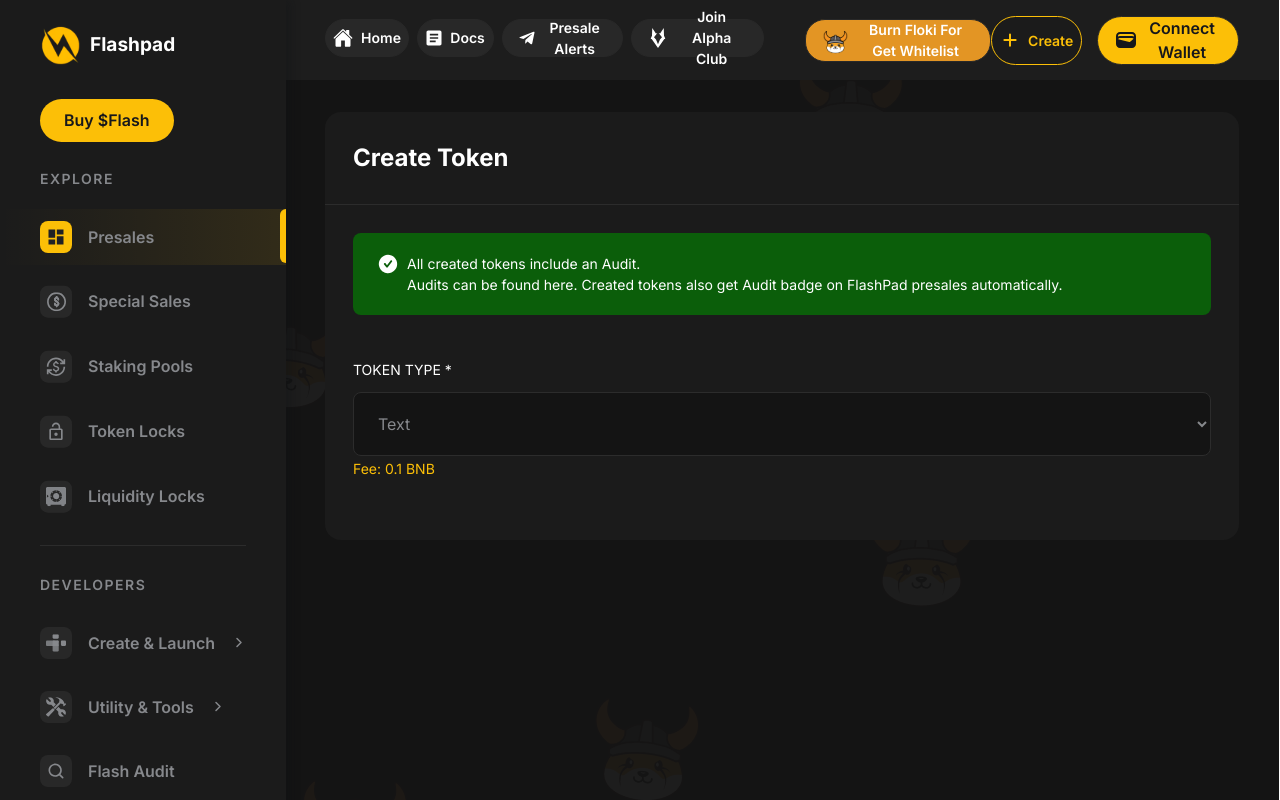
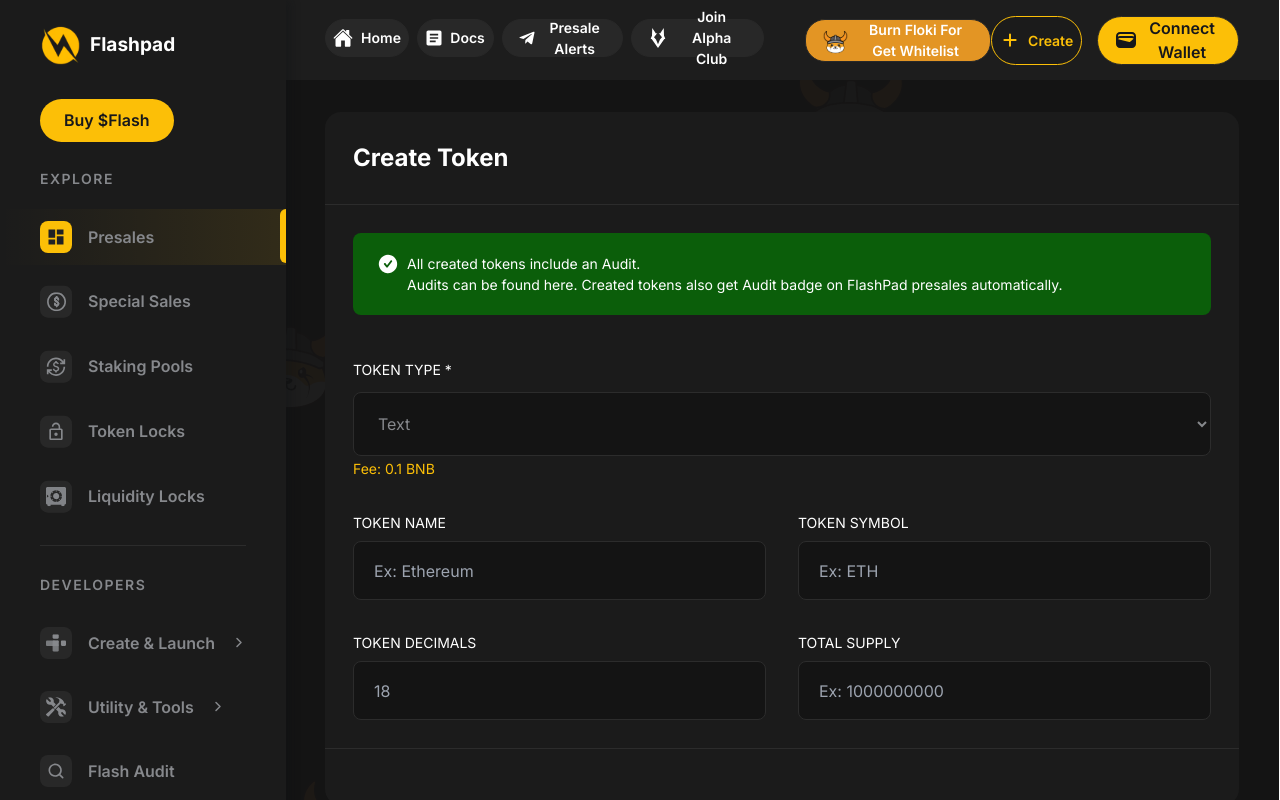
Before and after one commit to bullpull02/Lightning-launchpad-frontend, a Next.js app: page /create-token in a window 1280 px wide. Shown: the top 800 px of the page. Built offline with nearby package versions, Linux system fonts and the light colour scheme.

Commit message:
update the create-token page

```diff
--- a/src/app/create-token/page.js
+++ b/src/app/create-token/page.js
@@ -6,6 +6,7 @@
 import DefaultCard from "@/components/Card/DefaultCard";
 import Success from "@/components/Alert/Success";
 import DefaultSelect from "@/components/Form/DefaultSelect";
+import Input from "@/components/Form/Input";
 
 //! import Image
 import BurnImage from "@/assets/image/burn-image.png";
@@ -22,7 +23,15 @@
               <span className="text-[14px] text-[#FCBF07]">Fee: 0.1 BNB</span>
             </div>
 
-            <div className="flex flex-row"></div>
+            <div className="flex flex-row gap-8">
+              <Input label="token name" placeholder="Ex: Ethereum" />
+              <Input label="Token Symbol" placeholder="Ex: ETH" />
+            </div>
+
+            <div className="flex flex-row gap-8">
+              <Input label="Token Decimals" placeholder="18" />
+              <Input label="Total Supply" placeholder="Ex: 1000000000" />
+            </div>
           </div>
         </div>
       </DefaultCard>
--- a/src/components/Card/DefaultCard/index.js
+++ b/src/components/Card/DefaultCard/index.js
@@ -1,10 +1,15 @@
-const DefaultCard = ({ children, header = "Security Detection" }) => {
+const DefaultCard = ({
+  children,
+  header = "Security Detection",
+  footer = false,
+}) => {
   return (
     <div className="bg-[#1B1B1B] rounded-2xl">
       <div className="p-7 border-b border-b-[#2C2C2C]">
         <p className="text-[24px] text-white font-bold">{header}</p>
       </div>
       <div className="p-7">{children}</div>
+      <div className="border-t border-t-[#2C2C2C] p-7"></div>
     </div>
   );
 };
--- a/src/components/Form/Input/index.js
+++ b/src/components/Form/Input/index.js
@@ -1,10 +1,11 @@
-const Input = ({ label = "", value = "", onChange = "" }) => {
+const Input = ({ label = "", value = "", onChange = "", placeholder = "" }) => {
   return (
-    <div className="flex flex-col gap-2">
+    <div className="flex flex-col gap-2 w-[100%]">
       {label && <p className="text-white text-[14px] uppercase"> {label} </p>}
       <input
         type="text"
-        className="w-[100%] outline-none border border-[#2C2C2C] bg-[#141414] p-5 rounded-lg text-[#86888C] text-base"
+        placeholder={placeholder}
+        className="w-[100%] h-[59px] outline-none border border-[#2C2C2C] bg-[#141414] p-5 rounded-lg text-[#86888C] text-base"
       />
     </div>
   );
--- /dev/null
+++ b/src/components/Form/SwitchButton/index.js
@@ -0,0 +1,5 @@
+const SwitchButton = () => {
+  return <div></div>;
+};
+
+export default SwitchButton;
```
